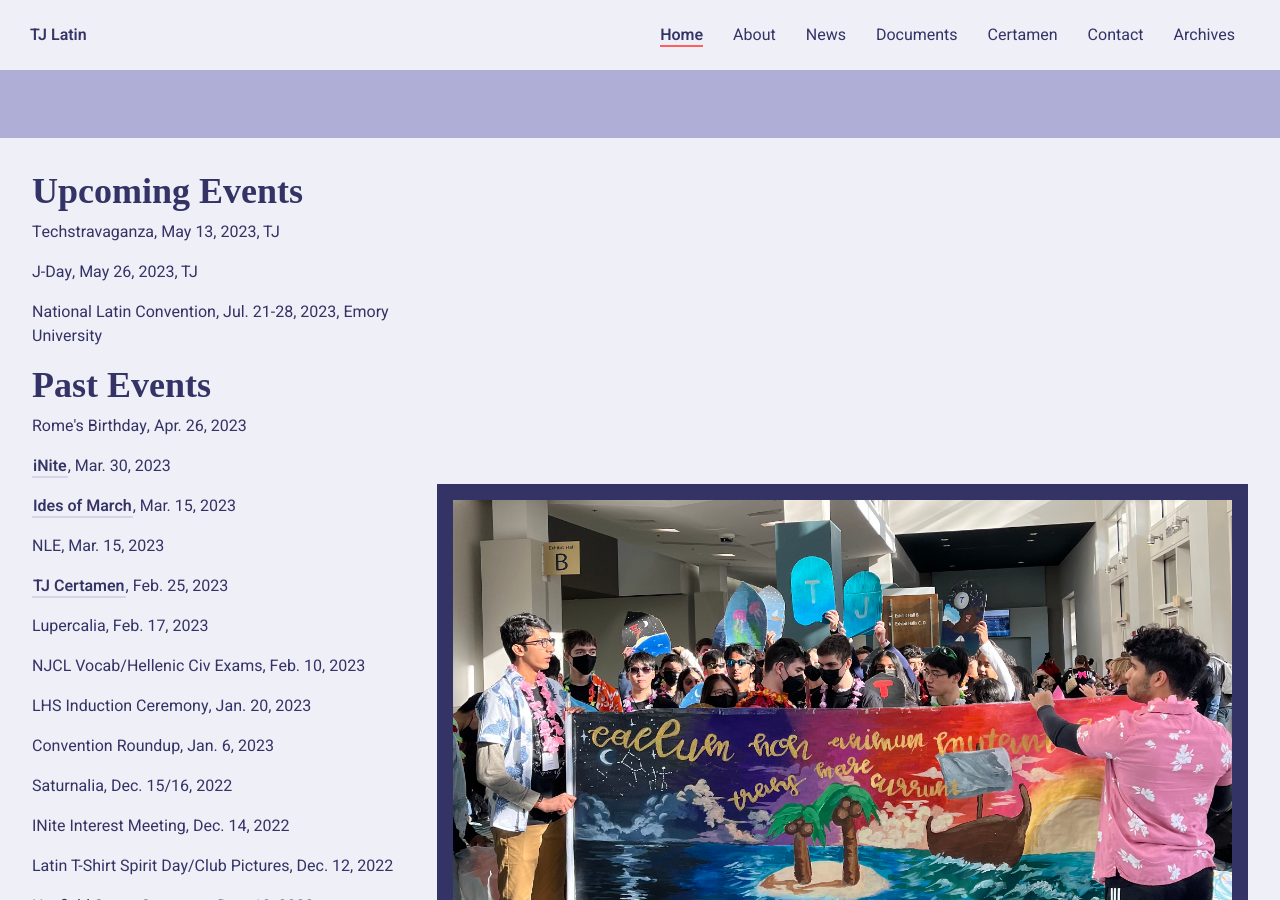
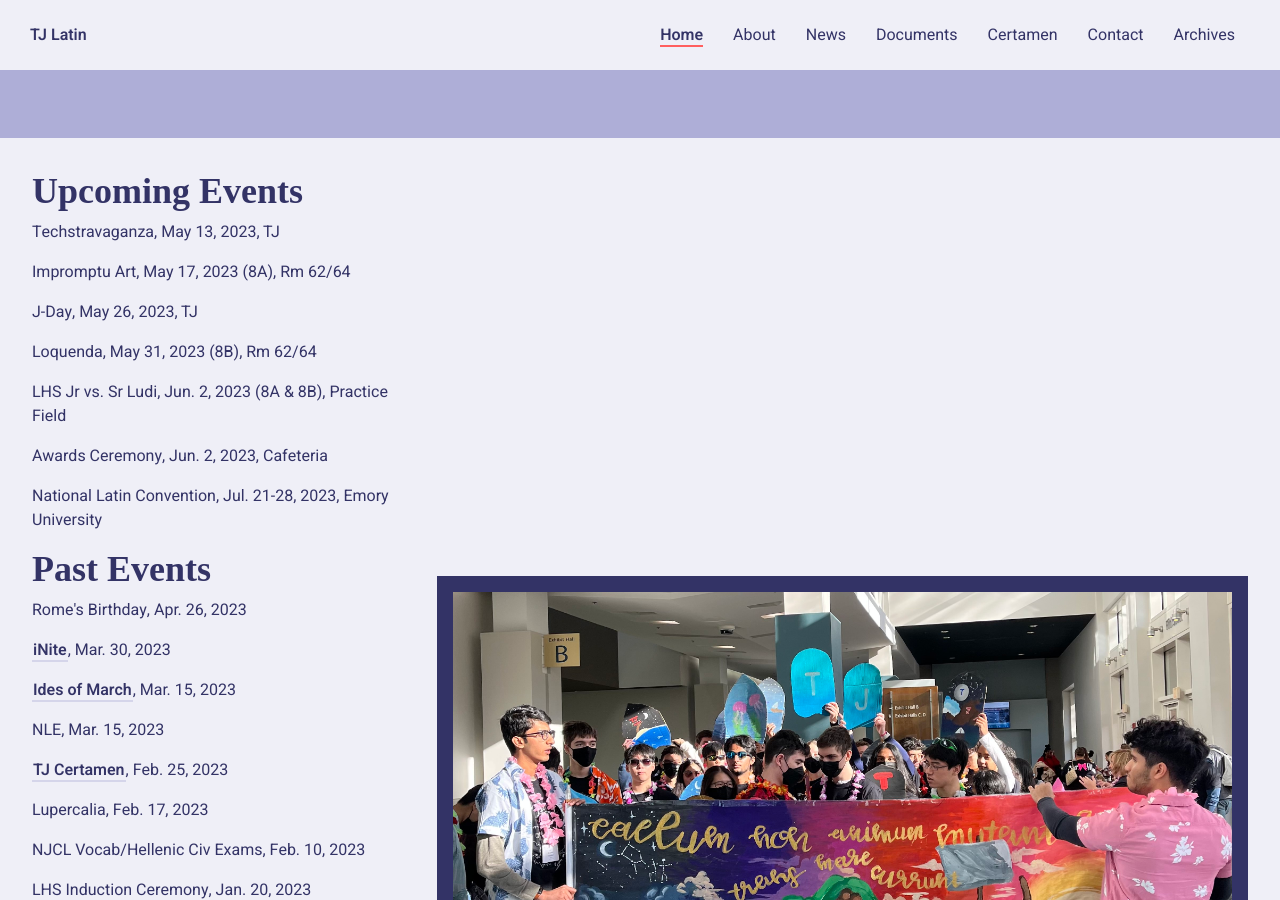
Before and after one commit to TJLatin/website, a Jekyll site: the page built from index.html, in a window 1280 px wide and 900 px high, scrolled down 762 px. Built offline with Jekyll 4.4.1, drawn with Linux system fonts in a browser that asks for light colours; some web fonts are replaced.

Commit message:
may/june events

```diff
--- a/_data/events.yml
+++ b/_data/events.yml
@@ -2,9 +2,21 @@ upcoming_events:
 - name: Techstravaganza
   date: May 13, 2023
   loc: TJ
+- name: Impromptu Art
+  date: May 17, 2023 (8A)
+  loc: Rm 62/64
 - name: J-Day
   date: May 26, 2023
   loc: TJ
+- name: Loquenda
+  date: May 31, 2023 (8B)
+  loc: Rm 62/64
+- name: LHS Jr vs. Sr Ludi
+  date: Jun. 2, 2023 (8A & 8B)
+  loc: Practice Field
+- name: Awards Ceremony
+  date: Jun. 2, 2023
+  loc: Cafeteria
 - name: National Latin Convention
   date: Jul. 21-28, 2023
   loc: Emory University
```
